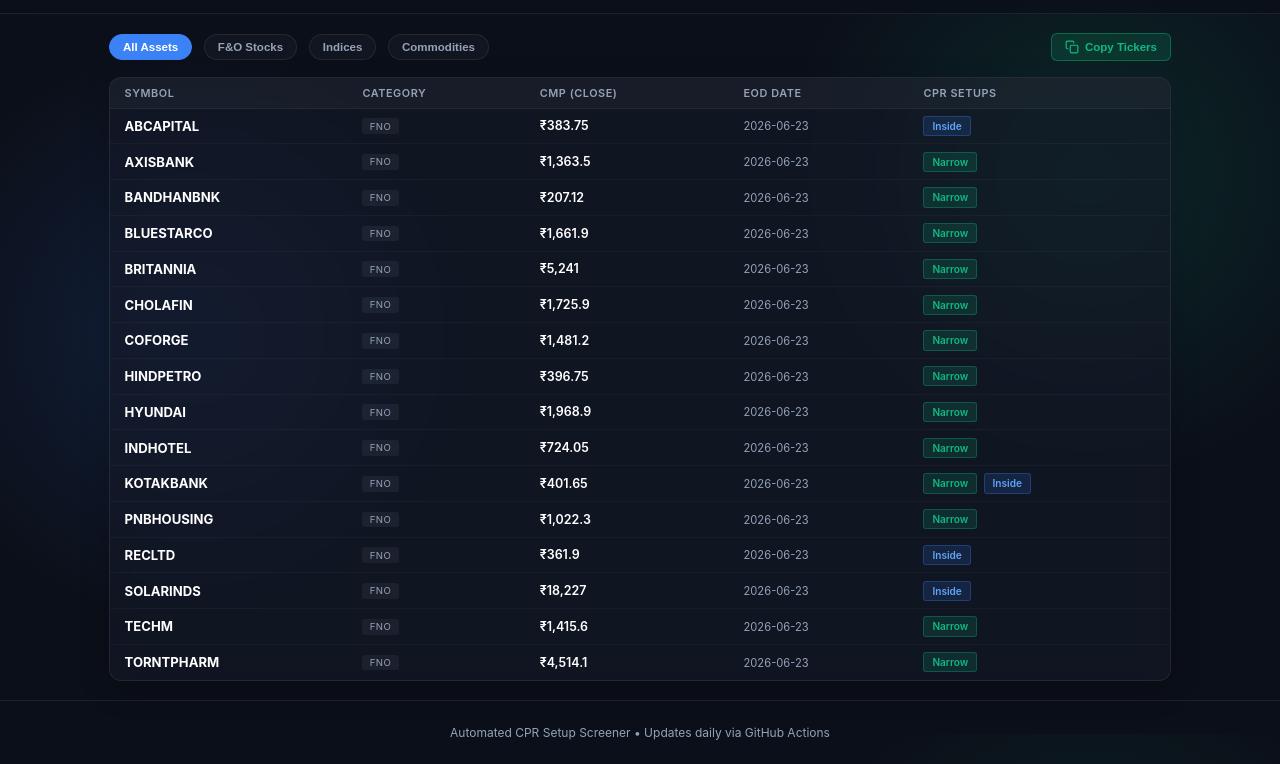
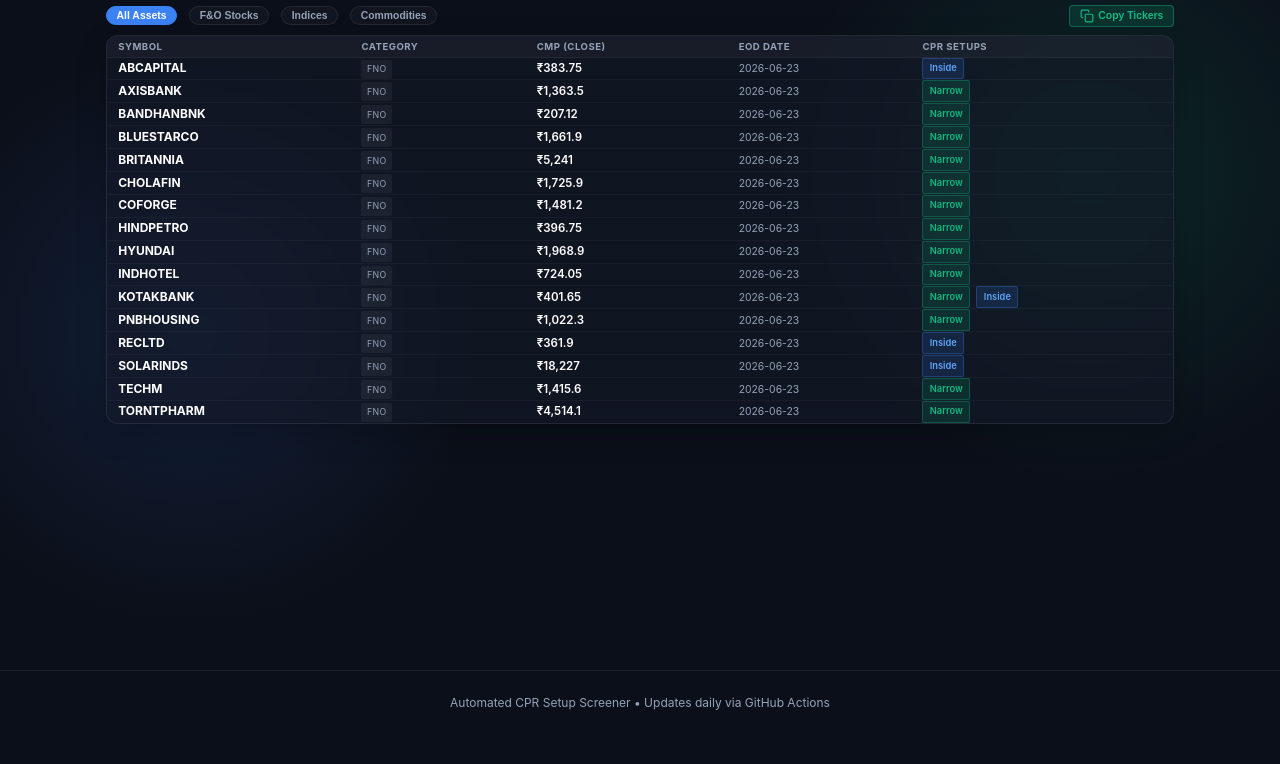
Before and after one commit to jeethu888/cpr-screener, a plain HTML site: page index.html in a window 1280 px wide. Shown: the part 66-830 px from the top of the page. After the commit the page ends 800 px from the top, so only its background shows below. Drawn offline with Linux system fonts and the light colour scheme.

Commit message:
UI: ultra compact table - 60% smaller, zero padding on rows

```diff
--- a/index.html
+++ b/index.html
@@ -33,11 +33,11 @@
                 radial-gradient(circle at 15% 50%, rgba(59, 130, 246, 0.15) 0%, transparent 25%),
                 radial-gradient(circle at 85% 30%, rgba(16, 185, 129, 0.15) 0%, transparent 25%);
             background-attachment: fixed;
-            font-size: 12px;
+            font-size: 11px;
         }
 
         header {
-            padding: 1rem 2rem;
+            padding: 0.6rem 1.5rem;
             text-align: center;
             border-bottom: 1px solid var(--border-color);
             background: rgba(11, 15, 25, 0.8);
@@ -49,7 +49,7 @@
         }
 
         h1 {
-            font-size: 1.5rem;
+            font-size: 1.1rem;
             font-weight: 700;
             background: linear-gradient(to right, #60a5fa, #34d399);
             -webkit-background-clip: text;
@@ -67,7 +67,7 @@
             flex: 1;
             max-width: 1100px;
             margin: 0 auto;
-            padding: 1.2rem 1.2rem;
+            padding: 0.7rem 1rem;
             width: 100%;
         }
 
@@ -75,9 +75,9 @@
             display: flex;
             justify-content: space-between;
             align-items: center;
-            margin-bottom: 1rem;
+            margin-bottom: 0.5rem;
             flex-wrap: wrap;
-            gap: 0.6rem;
+            gap: 0.4rem;
         }
 
         .filters {
@@ -90,9 +90,9 @@
             background: rgba(255, 255, 255, 0.03);
             border: 1px solid var(--border-color);
             color: var(--text-muted);
-            padding: 0.35rem 0.8rem;
+            padding: 0.2rem 0.6rem;
             border-radius: 999px;
-            font-size: 0.72rem;
+            font-size: 0.65rem;
             font-weight: 600;
             cursor: pointer;
             transition: all 0.2s ease;
@@ -114,15 +114,15 @@
             background: rgba(16, 185, 129, 0.15);
             border: 1px solid rgba(16, 185, 129, 0.4);
             color: var(--success);
-            padding: 0.35rem 0.8rem;
-            border-radius: 6px;
-            font-size: 0.72rem;
+            padding: 0.2rem 0.6rem;
+            border-radius: 4px;
+            font-size: 0.65rem;
             font-weight: 600;
             cursor: pointer;
             transition: all 0.2s ease;
             display: flex;
             align-items: center;
-            gap: 0.4rem;
+            gap: 0.3rem;
         }
 
         .copy-btn:hover {
@@ -153,19 +153,20 @@
 
         th {
             background: rgba(255, 255, 255, 0.03);
-            padding: 0.5rem 0.9rem;
-            font-weight: 600;
+            padding: 0.3rem 0.7rem;
+            font-weight: 700;
             color: var(--text-muted);
-            font-size: 0.68rem;
+            font-size: 0.6rem;
             text-transform: uppercase;
             letter-spacing: 0.05em;
             border-bottom: 1px solid var(--border-color);
         }
 
         td {
-            padding: 0.45rem 0.9rem;
+            padding: 0px 0.7rem;
+            line-height: 1.8;
             border-bottom: 1px solid rgba(255, 255, 255, 0.03);
-            font-size: 0.78rem;
+            font-size: 0.72rem;
         }
 
         tr:last-child td {
@@ -179,17 +180,18 @@
         .symbol-name {
             font-weight: 700;
             color: #fff;
-            font-size: 0.82rem;
+            font-size: 0.75rem;
+            line-height: 1;
         }
 
         .category-tag {
-            font-size: 0.6rem;
+            font-size: 0.55rem;
             text-transform: uppercase;
-            letter-spacing: 0.05em;
+            letter-spacing: 0.04em;
             color: var(--text-muted);
             background: rgba(255, 255, 255, 0.05);
-            padding: 0.15rem 0.45rem;
-            border-radius: 3px;
+            padding: 0.1rem 0.35rem;
+            border-radius: 2px;
             display: inline-block;
         }
 
@@ -200,7 +202,7 @@
 
         .date-value {
             color: var(--text-muted);
-            font-size: 0.7rem;
+            font-size: 0.65rem;
         }
 
         .badges {
@@ -210,10 +212,10 @@
         }
 
         .badge {
-            font-size: 0.63rem;
+            font-size: 0.58rem;
             font-weight: 600;
-            padding: 0.2rem 0.5rem;
-            border-radius: 3px;
+            padding: 0.1rem 0.4rem;
+            border-radius: 2px;
             display: inline-flex;
             align-items: center;
         }
```
